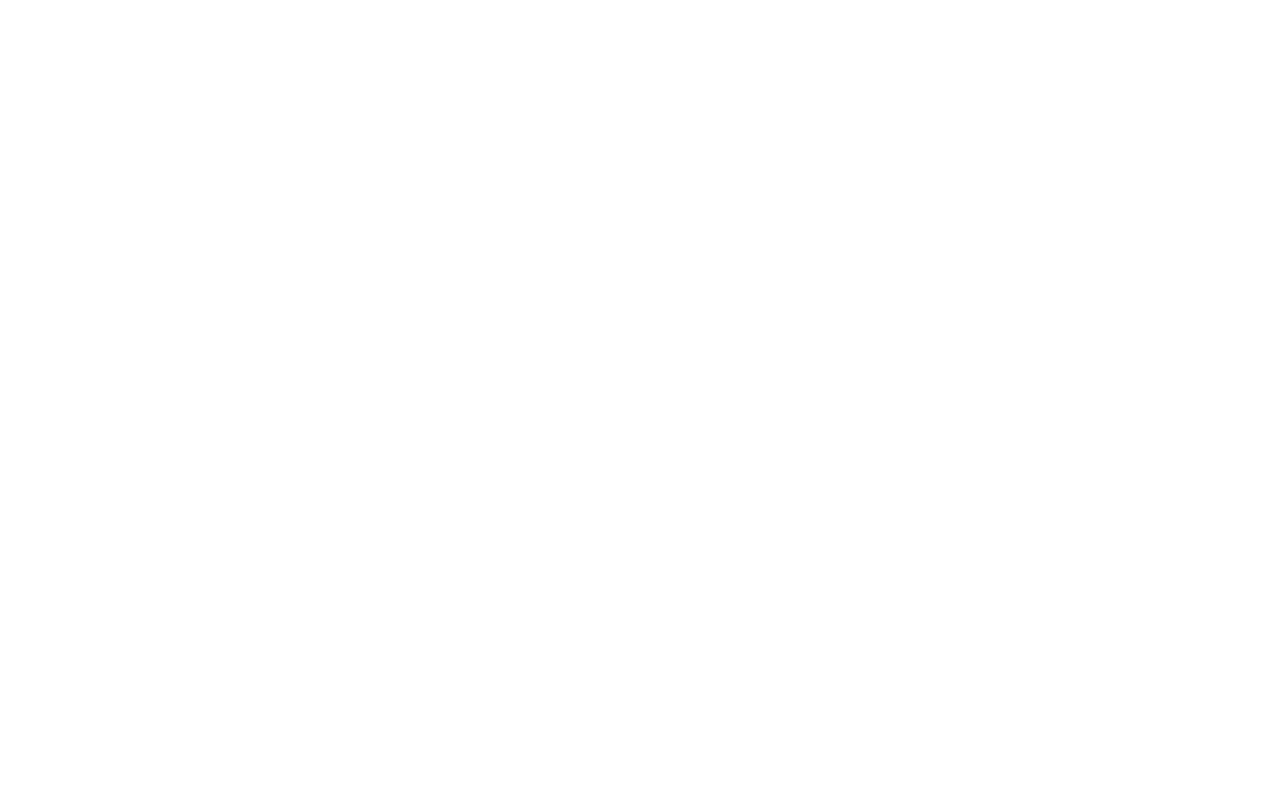
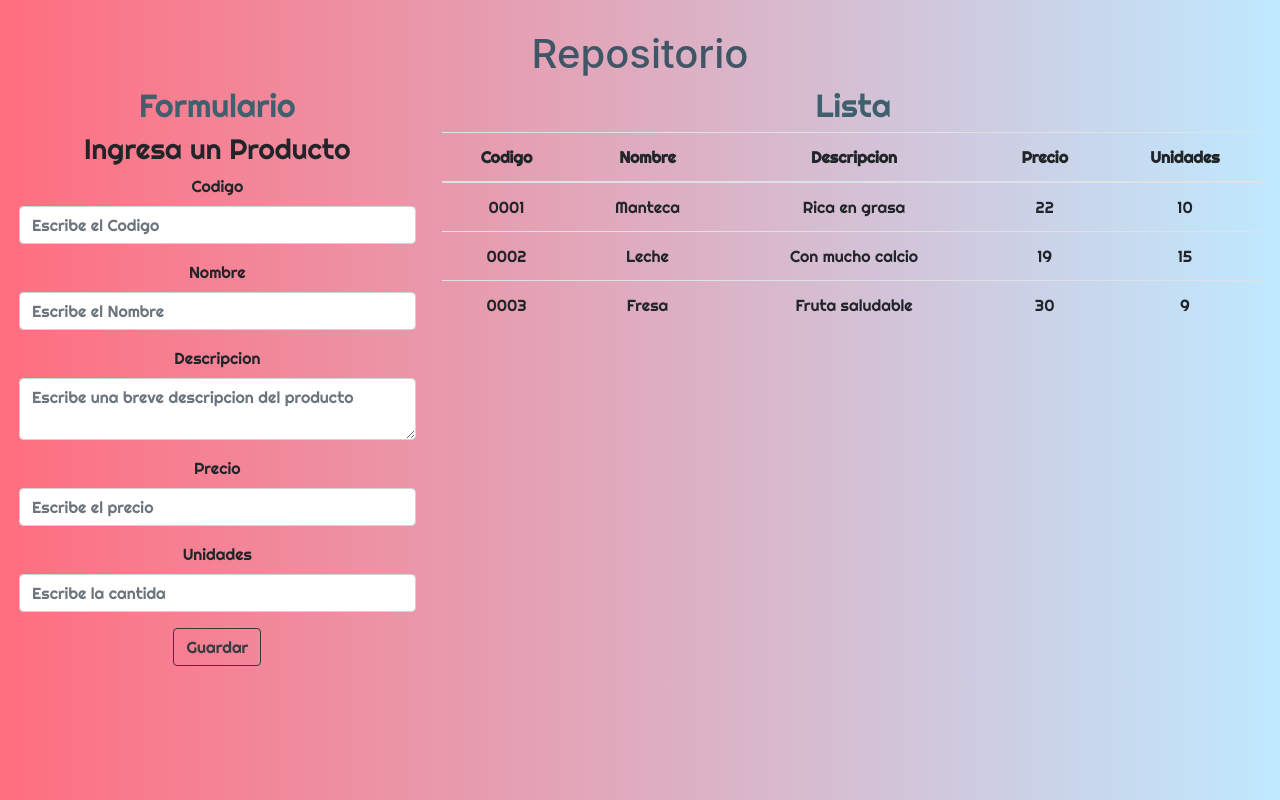
Before and after one commit to David-MM/Repositorio, a React (Create React App) app in the folder nuevorepositorio/: page / in a window 1280 px wide. Built offline with nearby package versions, Linux system fonts and the light colour scheme.

Commit message:
Probando el Proyecto coun un archivo .json

```diff
--- a/nuevorepositorio/public/index.html
+++ b/nuevorepositorio/public/index.html
@@ -22,7 +22,10 @@
       work correctly both with client-side routing and a non-root public URL.
       Learn how to configure a non-root public URL by running `npm run build`.
     -->
-    <title>React App</title>
+    <title>Repositorio</title>
+    <link href='http://fonts.googleapis.com/css?family=Lato&subset=latin,latin-ext' rel='stylesheet' type='text/css'>
+    <link rel="stylesheet" type="text/css" href="https://stackpath.bootstrapcdn.com/bootstrap/4.2.1/css/bootstrap.min.css">
+    <link href="https://fonts.googleapis.com/css?family=Righteous" rel="stylesheet">
   </head>
   <body>
     <noscript>You need to enable JavaScript to run this app.</noscript>
--- a/nuevorepositorio/src/App.css
+++ b/nuevorepositorio/src/App.css
@@ -1,3 +1,35 @@
+
 .App {
   text-align: center;
+  margin-top: 30px;
 }
+
+.cafe{
+  color: #3F5666;
+}
+
+.no-float{
+  float: none;
+}
+
+.vete-arriba{
+  vertical-align: top;
+}
+
+.verde{
+  color: #3E606F;
+}
+
+.grande{
+  font-size: 2em;
+}
+
+.Righ{
+  font-family: 'Righteous', cursive;
+}
+
+.inline-block{
+  float: none;
+  display: inline-block;
+  margin-right: -4px;
+}
--- a/nuevorepositorio/src/App.js
+++ b/nuevorepositorio/src/App.js
@@ -2,10 +2,17 @@ import React, { Component } from 'react';
 import logo from './logo.svg';
 import './App.css';
 
+import Formulario from './componets/Formulario';
+import Seccion from './componets/Seccion';
+
+
 class App extends Component {
   render() {
+
     return (
       <div className="App">
+        <h1 className="text-center cafe">Repositorio</h1>
+        <Formulario/><Seccion/>
 
       </div>
     );
--- /dev/null
+++ b/nuevorepositorio/src/componets/Formulario.js
@@ -0,0 +1,56 @@
+import React, { Component } from 'react';
+
+
+class Formulario extends Component{
+	constructor(){
+    super();
+    this.state = {
+    	Codigo: '',
+		Nombre: '',
+		Descripcion: '',
+		Precio: 0,
+		Unidades: 0
+    }
+  }
+
+	codigo(e){
+		const {value, name} = e.target
+		this.setState({
+			[name]:value
+		})
+	}
+
+	render(){
+		return(
+			<form className="col-md-4 inline-block para-arriba Righ">
+				<h2 className="verde">Formulario</h2>
+				<h3>Ingresa un Producto</h3>
+			 	<div className="form-group">
+					<label>Codigo</label>
+					<input type="text" onChange= {this.codigo.bind(this)} name="codigo" className="form-control" id="control" placeholder="Escribe el Codigo"/>
+				</div>
+				<div className="form-group">
+					<label>Nombre</label>
+					<input type="text" onChange= {this.codigo.bind(this)} name="nombre" className="form-control" id="nombre" placeholder="Escribe el Nombre"/>
+				</div>
+				<div className="form-group">
+					<label>Descripcion</label>
+					<textarea name="descripcion" onChange= {this.codigo.bind(this)} className="form-control" id="descripcion" placeholder="Escribe una breve descripcion del producto"></textarea>
+				</div>
+				<div className="form-group">
+					<label>Precio</label>
+					<input type="Number" onChange= {this.codigo.bind(this)} name="precio" className="form-control" id="precio" placeholder="Escribe el precio"/>
+				</div>
+				<div className="form-group">
+					<label>Unidades</label>
+					<input type="Number" onChange= {this.codigo.bind(this)} name="unidades" className="form-control" id="unidades" placeholder="Escribe la cantida"/>
+				</div>
+				<div className="form-group text-rigth">
+					<input type="submit" className="btn btn-outline-dark" id="boton" value="Guardar"/>
+				</div>
+			</form>
+		);
+	}
+}
+
+export default Formulario;
--- /dev/null
+++ b/nuevorepositorio/src/componets/Seccion.js
@@ -0,0 +1,44 @@
+import React, { Component } from 'react';
+import {listas} from './listas.json';
+
+class Seccion extends Component{
+	constructor(){
+    super();
+    this.state = {listas}
+  }
+	render(){
+		const listas = this.state.listas.map((lista, i) => {
+			return(
+				<tr>
+					<td>{lista.Codigo}</td>
+					<td>{lista.Nombre}</td>
+					<td>{lista.Descripcion}</td>
+					<td>{lista.Precio}</td>
+					<td>{lista.Unidades}</td>
+				</tr>
+			)
+		})
+
+		return(
+			<section className="col-md-8 inline-block Righ vete-arriba">
+				<h2 className="verde">Lista</h2>
+				<table className="table">
+					<thead>
+						<tr>
+							<th>Codigo</th>
+							<th>Nombre</th>
+							<th>Descripcion</th>
+							<th>Precio</th>
+							<th>Unidades</th>
+						</tr>
+					</thead>
+					<tbody>
+						{listas}
+					</tbody>
+				</table>
+			</section>
+		);
+	}
+}
+
+export default Seccion;
--- /dev/null
+++ b/nuevorepositorio/src/componets/listas.json
@@ -0,0 +1,26 @@
+{
+	"listas": [
+		{
+			"Codigo": "0001",
+			"Nombre": "Manteca",
+			"Descripcion": "Rica en grasa",
+			"Precio": 22,
+			"Unidades": 10
+		},
+		{
+			"Codigo": "0002",
+			"Nombre": "Leche",
+			"Descripcion": "Con mucho calcio",
+			"Precio": 19,
+			"Unidades": 15
+		},
+		{
+			"Codigo": "0003",
+			"Nombre": "Fresa",
+			"Descripcion": "Fruta saludable",
+			"Precio": 30,
+			"Unidades": 9
+		}
+	]
+
+}
--- a/nuevorepositorio/src/index.css
+++ b/nuevorepositorio/src/index.css
@@ -1,11 +1,8 @@
 body {
-  margin: 0;
-  padding: 0;
-  font-family: -apple-system, BlinkMacSystemFont, "Segoe UI", "Roboto", "Oxygen",
-    "Ubuntu", "Cantarell", "Fira Sans", "Droid Sans", "Helvetica Neue",
-    sans-serif;
-  -webkit-font-smoothing: antialiased;
-  -moz-osx-font-smoothing: grayscale;
+  background: #ff6e7f;
+  background: -webkit-linear-gradient(to left, #bfe9ff, #ff6e7f);
+  background: linear-gradient(to left, #bfe9ff, #ff6e7f);
+
 }
 
 code {
```
Also changed, not shown: 2 other files (tests, documents, lock files or other folders).
